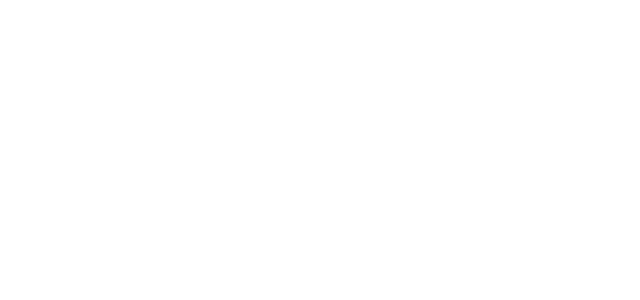
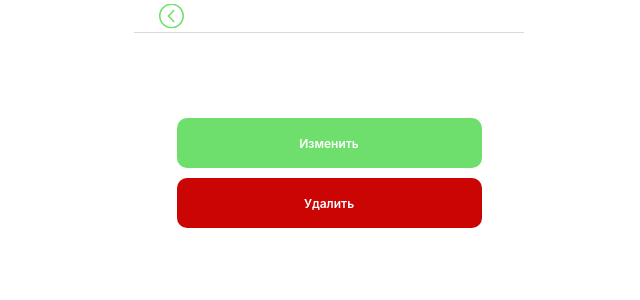
Before and after one commit to TeryaevAndrey/todo-firebase, a React (Create React App) app: page /post in a window 1280 px wide. Shown: the top 300 px of the page, without its empty margins (311-951 px from the left). Built offline with nearby package versions, Linux system fonts and the light colour scheme.

Commit message:
realization-registration

```diff
--- a/package.json
+++ b/package.json
@@ -6,6 +6,8 @@
     "@testing-library/jest-dom": "^5.16.5",
     "@testing-library/react": "^13.4.0",
     "@testing-library/user-event": "^13.5.0",
+    "axios": "^1.2.0",
+    "firebase": "^9.14.0",
     "react": "^18.2.0",
     "react-dom": "^18.2.0",
     "react-router-dom": "^6.4.3",
--- a/src/App.js
+++ b/src/App.js
@@ -4,6 +4,7 @@ import Main from "./pages/Main";
 import Add from "./pages/Add";
 import Edit from "./pages/Edit";
 import Post from "./pages/Post";
+import Auth from "./pages/Auth";
 
 const Wrapper = styled.div`
   max-width: 410px;
@@ -16,7 +17,7 @@ display: inline-block;
   max-width: 305px;
   width: 100%;
   min-height: 50px;
-background-color: #6EDF6C;
+  background-color: #6edf6c;
   color: #fff;
   font-size: 12px;
   font-weight: 600;
@@ -29,14 +30,15 @@ const App = () => {
     <div className="App">
       <Wrapper>
         <Routes>
-          <Route path="/" element={<Main />}/>
-          <Route path="/add" element={<Add />}/>
-          <Route path="/edit" element={<Edit />}/>
-          <Route path="/post" element={<Post />}/>
+          <Route path="/" element={<Main />} />
+          <Route path="/auth" element={<Auth />} />
+          <Route path="/add" element={<Add />} />
+          <Route path="/edit" element={<Edit />} />
+          <Route path="/post" element={<Post />} />
         </Routes>
       </Wrapper>
     </div>
   );
-}
+};
 
 export default App;
--- a/src/components/Input.js
+++ b/src/components/Input.js
@@ -16,9 +16,9 @@ const InputStyle = styled.input`
   }
 `;
 
-const Input = ({placeholder, onChange, value}) => {
+const Input = ({placeholder, onChange, value, type = "text"}) => {
   return (
-    <InputStyle isReady={value.length > 0 ? true : false} onChange={onChange} value={value} type="text" placeholder={placeholder} />
+    <InputStyle type={type} isReady={value.length > 0 ? true : false} onChange={onChange} value={value} placeholder={placeholder} />
   );
 };
 
--- /dev/null
+++ b/src/firebase.js
@@ -0,0 +1,19 @@
+// Import the functions you need from the SDKs you need
+import { initializeApp } from "firebase/app";
+// TODO: Add SDKs for Firebase products that you want to use
+// https://firebase.google.com/docs/web/setup#available-libraries
+
+// Your web app's Firebase configuration
+const firebaseConfig = {
+  apiKey: "AIzaSyCLZFtN6-PIUIllGh1dPSQZaHEko9ZETAk",
+  authDomain: "todo-43aa9.firebaseapp.com",
+  projectId: "todo-43aa9",
+  storageBucket: "todo-43aa9.appspot.com",
+  messagingSenderId: "433219817495",
+  appId: "1:433219817495:web:99d9e5f965852e2fcf4c52"
+};
+
+// Initialize Firebase
+const app = initializeApp(firebaseConfig);
+
+export default app;
--- /dev/null
+++ b/src/pages/Auth.js
@@ -0,0 +1,55 @@
+import React from "react";
+import styled from "styled-components";
+import Input from "../components/Input";
+import { getAuth, createUserWithEmailAndPassword } from "firebase/auth";
+import { Btn } from "../App";
+import app from "../firebase";
+import Header from "../components/Header";
+
+const Wrapper = styled.form`
+  display: flex;
+  flex-direction: column;
+  align-items: center;
+  padding: 35px 0;
+`;
+
+const Auth = () => {
+  const auth = getAuth(app);
+
+  const [email, setEmail] = React.useState("");
+  const [password, setPassword] = React.useState("");
+
+  const signUp = (e) => {
+    e.preventDefault();
+
+    createUserWithEmailAndPassword(auth, email, password)
+      .then((userCredential) => {
+        // Signed in
+        const user = userCredential.user;
+        console.log(user);
+        alert("Аккаунт успешно создан")
+        // ...
+      })
+      .catch((error) => {
+        const errorCode = error.code;
+        // const errorMessage = error.message;
+        alert(errorCode);
+        // ..
+      });
+  };
+
+  return (
+    <>
+      <Header title="Вход/Регистрация" />
+      <Wrapper>
+      <Input type="email" placeholder="Ваш email" onChange={(e) => setEmail(e.target.value)} value={email} />
+      <Input type="password" placeholder="Пароль" onChange={(e) => setPassword(e.target.value)} value={password} />
+
+      <Btn>Войти</Btn>
+      <Btn onClick={signUp} style={{marginTop: "10px"}}>Зарегистрироваться</Btn>
+    </Wrapper>
+    </>
+  );
+};
+
+export default Auth;
--- a/src/pages/Main.js
+++ b/src/pages/Main.js
@@ -1,4 +1,5 @@
 import React from 'react';
+import axios from "axios";
 import styled from "styled-components";
 import AddItem from '../components/AddItem';
 import Header from "../components/Header";
--- a/src/pages/Post.js
+++ b/src/pages/Post.js
@@ -1,8 +1,48 @@
-import React from 'react';
+import React from "react";
+import styled from "styled-components";
+import { Btn } from "../App";
+import Header from "../components/Header";
 
-const Post = () => {
+const Wrapper = styled.div`
+  display: flex;
+  flex-direction: column;
+  align-items: center;
+  padding: 30px 0;
+`;
+
+const Title = styled.h3`
+  font-size: 20px;
+  font-weight: 600;
+`;
+
+const Text = styled.p`
+  font-size: 16px;
+  font-weight: 400;
+  margin-top: 20px;
+`;
+
+const DocList = styled.div`
+  display: flex;
+  align-items: center;
+  gap: 15px;
+`;
+
+const Post = ({ title, text, docs }) => {
   return (
-    <div></div>
+    <>
+      <Header back={true} />
+      <Wrapper>
+        <Title>{title}</Title>
+        <Text>{text}</Text>
+
+        <DocList>
+
+        </DocList>
+
+        <Btn style={{backgroundColor: "#6EDF6C"}}>Изменить</Btn>
+        <Btn style={{backgroundColor: "#CB0404", marginTop: "10px"}}>Удалить</Btn>
+      </Wrapper>
+    </>
   );
 };
 
```
Also changed, not shown: 1 other file (tests, documents, lock files or other folders). Lines whose indentation alone changed are shown as unchanged.
